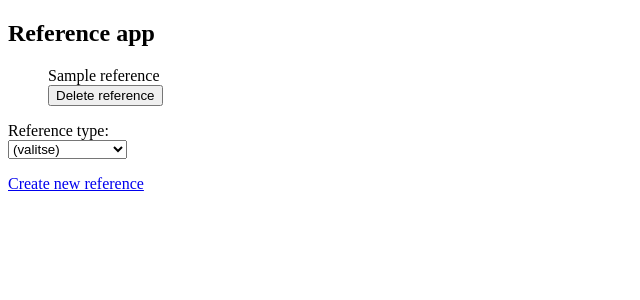
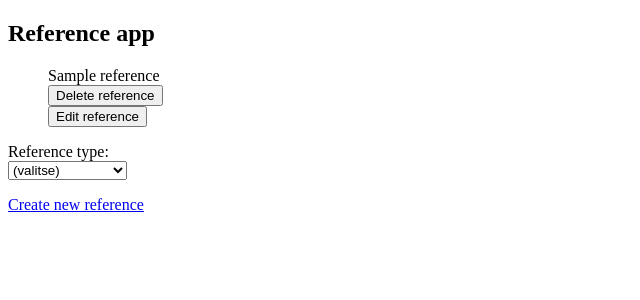
Before and after one commit to Feycry/lohtu, a Flask app: template src/templates/index.html in a window 1280 px wide. Shown: the top 300 px of the page, without its empty margins (0-640 px from the left). Run offline with Flask 3, Linux system fonts and the light colour scheme; the template is opened without the code that fills it: most values are stand-ins (such as "Sample title", 1, 10 or a date in 2020).

Commit message:
add edit_reference.html and update app.py and index.html to allow for reference editing

```diff
--- a/src/app.py
+++ b/src/app.py
@@ -62,6 +62,14 @@ def reference_creation():
         flash(str(error))
         return  redirect("/new_reference")
 
+@app.route("/edit")
+def edit():
+    return render_template("edit_reference.html")
+
+@app.route("/edit_reference", methods=["POST"])
+def edit_reference():
+    pass
+
 # testausta varten oleva reitti
 if test_env:
     @app.route("/reset_db")
--- a/src/templates/index.html
+++ b/src/templates/index.html
@@ -24,6 +24,10 @@ Reference app
         <form action="/delete_ref" method="post" onsubmit="showConfirmation(event)" >
           <input type="hidden" name="reference_id" value="{{ reference.id }}">
           <button type="submit">Delete reference</button>
+        </form>
+        <form action="/edit" method="get">
+        <input type="hidden" name="reference_id" value="{{ reference.id }}">
+        <button type="submit">Edit reference</button>
         </form>
       </div>
     </li>
```
Also changed, not shown: src/templates/edit_reference.html (added, +14 -0 lines).
